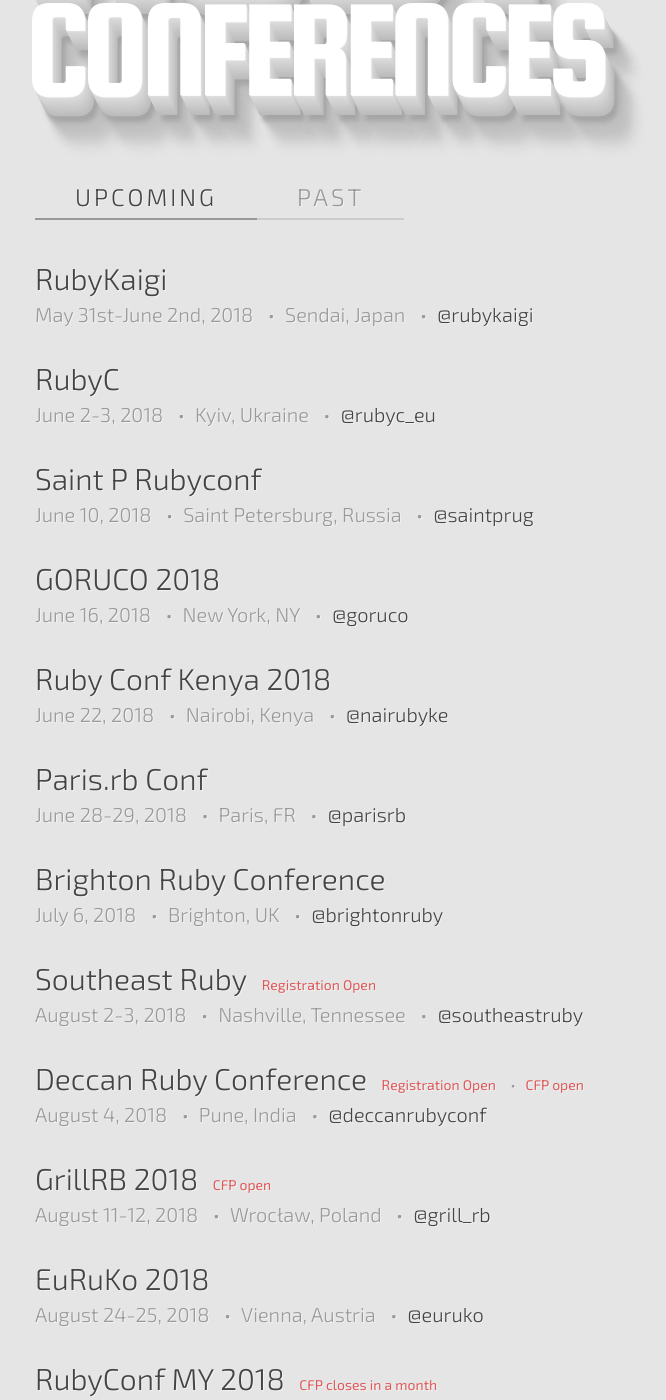
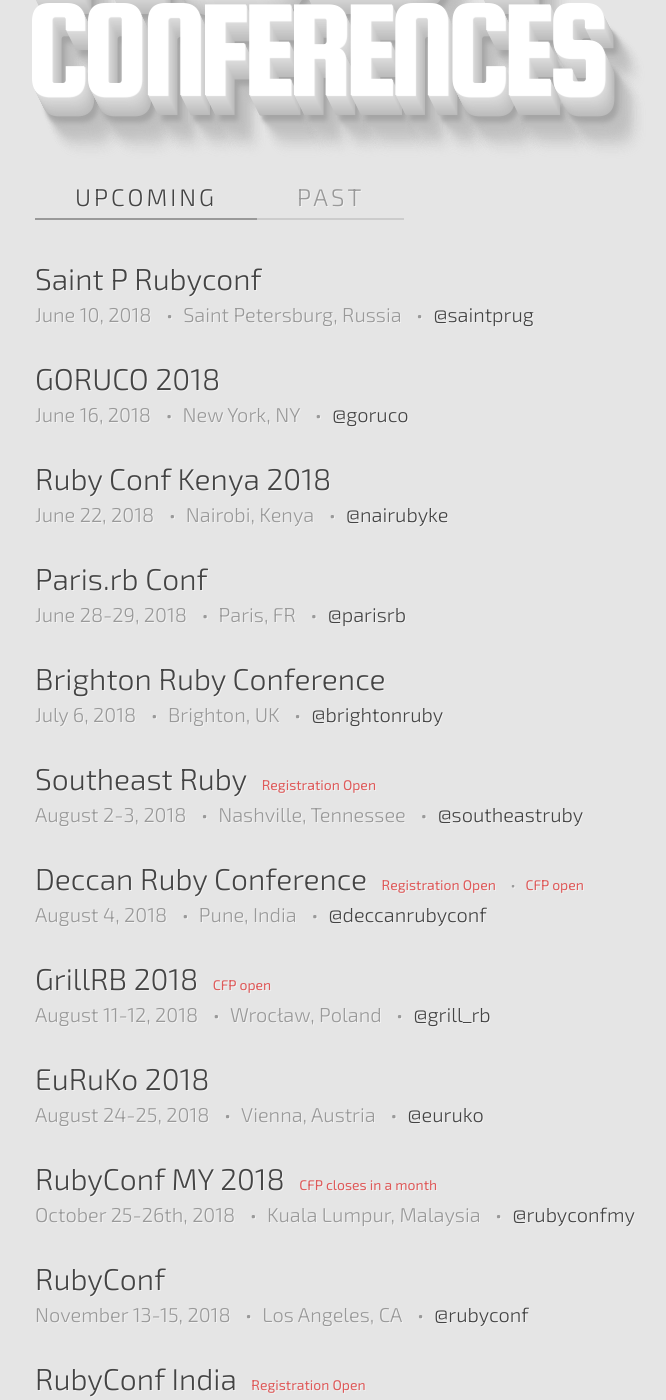
Before and after one commit to ruby-conferences/ruby-conferences.github.io, a Jekyll site: the page built from index.html, in a window 1280 px wide and 1400 px high, scrolled down 302 px. Shown: the whole window, without its empty margins (205-871 px from the left). Built offline with Jekyll 4.4.1, drawn with Linux system fonts in a browser that asks for light colours; some of the changed text lies outside the part shown.

Commit message:
Rubykaigi2018 is over

```diff
--- a/_data/past.yml
+++ b/_data/past.yml
@@ -1142,3 +1142,15 @@
   dates: "May 25-26, 2018"
   url: http://balkanruby.com/
   twitter: balkanruby
+
+- name: RubyKaigi 2018
+  location: Sendai, Japan
+  dates: "May 31-June 2, 2018"
+  url: http://rubykaigi.org/2018
+  twitter: rubykaigi
+
+- name: RubyC
+  location: Kyiv, Ukraine
+  dates: "June 2-3, 2018"
+  url: http://rubyc.eu/
+  twitter: rubyc_eu
--- a/_data/upcoming.yml
+++ b/_data/upcoming.yml
@@ -1,19 +1,3 @@
-- name: RubyKaigi
-  location: Sendai, Japan
-  dates: "May 31st-June 2nd, 2018"
-  url: http://rubykaigi.org/2018
-  twitter: rubykaigi
-  cfp_phrase: CFP closes
-  cfp_date: "Feb 28, 2018"
-
-- name: RubyC
-  location: Kyiv, Ukraine
-  dates: "June 2-3, 2018"
-  url: http://rubyc.eu/
-  twitter: rubyc_eu
-  cfp_phrase: CFP closes
-  cfp_date: "Apr 1, 2018"
-
 - name: Saint P Rubyconf
   location: Saint Petersburg, Russia
   dates: "June 10, 2018"
@@ -101,6 +85,12 @@
   twitter: rubyconfindia
   reg_phrase: "Registration Open"
 
+- name: RubyKaigi 2019
+  location: Fukuoka, Japan
+  dates: "April 18-20, 2019"
+  url: https://rubykaigi.org/2019
+  twitter: rubykaigi
+
 - name: RailsConf
   location: Minneapolis, MN
   dates: "April 30-May 2nd, 2019"
```
